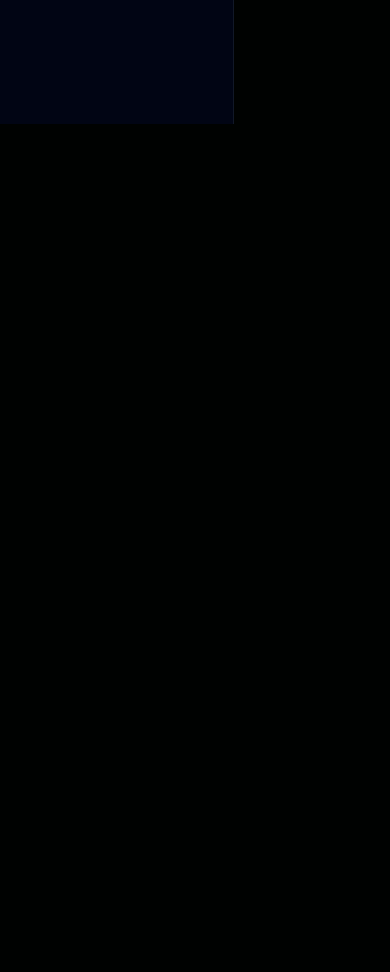
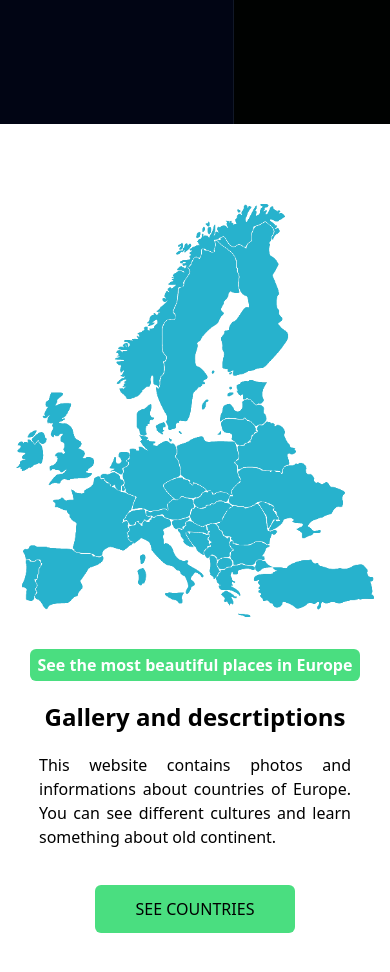
Before and after one commit to dawid-majewski-pl/europe, a React (Create React App) app: page / in a window 390 px wide. Shown: the part 720-1692 px from the top of the page. Before the commit the page ends 844 px from the top, so only its background shows below. Built offline with nearby package versions, Linux system fonts and the light colour scheme.

Commit message:
Information component added and styled for mobile and desktop.

```diff
--- a/src/App.js
+++ b/src/App.js
@@ -1,12 +1,14 @@
 import React from 'react';
 import Navbar from './components/Navbar';
 import Home from './components/Home';
+import Information from './components/Information';
 
 function App() {
   return (
     <div>
       <Navbar />
       <Home />
+      <Information />
     </div>
   );
 }
--- /dev/null
+++ b/src/components/Information.jsx
@@ -0,0 +1,20 @@
+import React from 'react'
+import Europe from '../assets/europe.png'
+
+const Information = () => {
+    return (
+        <div className='bg-white w-full py-16 px-4'>
+           <div className='max-w-[1240px] mx-auto grid md:grid-cols-2 gap-4'>
+                <img className='w-[500px] mx-auto my-4' src={Europe} alt="Europe Map" />
+                <div className='flex flex-col justify-center items-center md:items-start gap-3'>
+                    <p className='bg-green-400 w-fit px-2 py-1 rounded-md text-white font-bold'>See the most beautiful places in Europe</p>
+                    <h2 className='text-2xl font-bold py-2 md:text-3xl xl:text-4xl'>Gallery and descrtiptions</h2>
+                    <p className='text-justify max-w-[80vw] sm:max-w-[60vw] md:max-w-[500px]'>This website contains photos and informations about countries of Europe. You can see different cultures and learn something about old continent.</p>
+                    <button className='bg-green-400 text-black w-[200px] uppercase rounded-md font-medium my-6 py-3 duration-300 top-0 hover:scale-110 relative hover:top-2'>See Countries</button>
+                </div>
+           </div>
+        </div>
+    )
+}
+
+export default Information;
```
Also changed, not shown: src/assets/europe.png (added).
